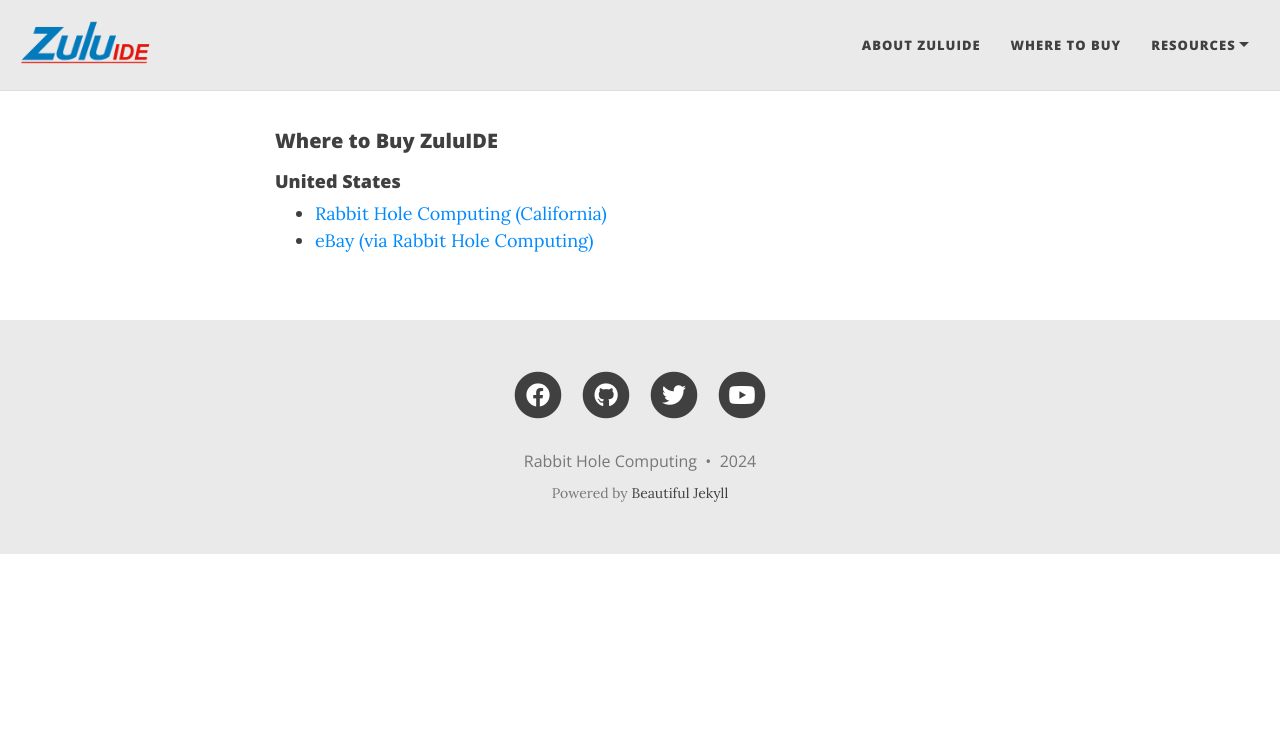
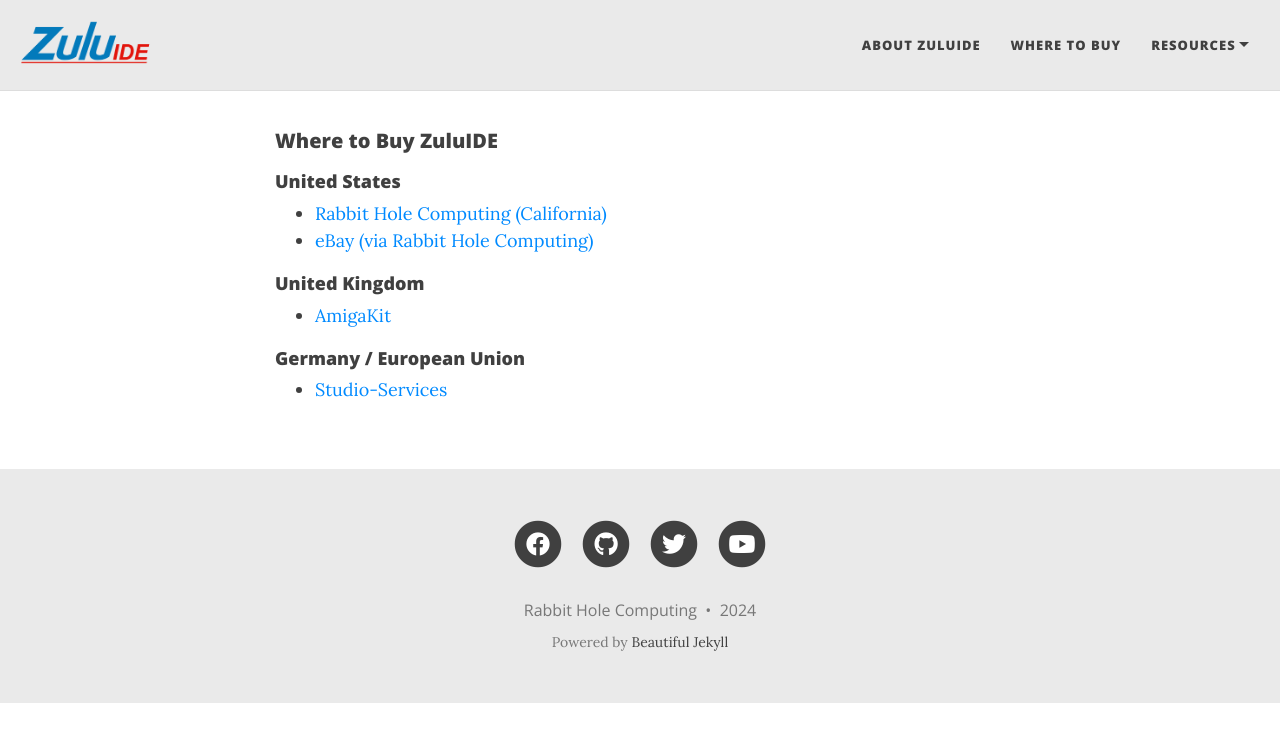
Before and after one commit to rabbitholecomputing/zuluide.com, a Jekyll site: the page built from wheretobuy.md, in a window 1280 px wide. Shown: the top 742 px of the page. Built offline with Jekyll 4.4.1, drawn with Linux system fonts in a browser that asks for light colours; nearby versions of some CDN libraries; our own code applies the rules of GitHub Pages for plain Markdown files.

Commit message:
Add new ZuluIDE distributors

```diff
--- a/wheretobuy.md
+++ b/wheretobuy.md
@@ -3,3 +3,10 @@
 #### United States
 * [Rabbit Hole Computing (California)](https://shop.rabbitholecomputing.com/products/zuluide-rp2040-compact)
 * [eBay (via Rabbit Hole Computing)](https://www.ebay.com/itm/196591335717)
+
+#### United Kingdom
+* [AmigaKit](https://www.amigakit.com/zuluide-p-91339.html)
+
+#### Germany / European Union
+
+* [Studio-Services](https://studio-services.de/produkt/zuluide)
```
